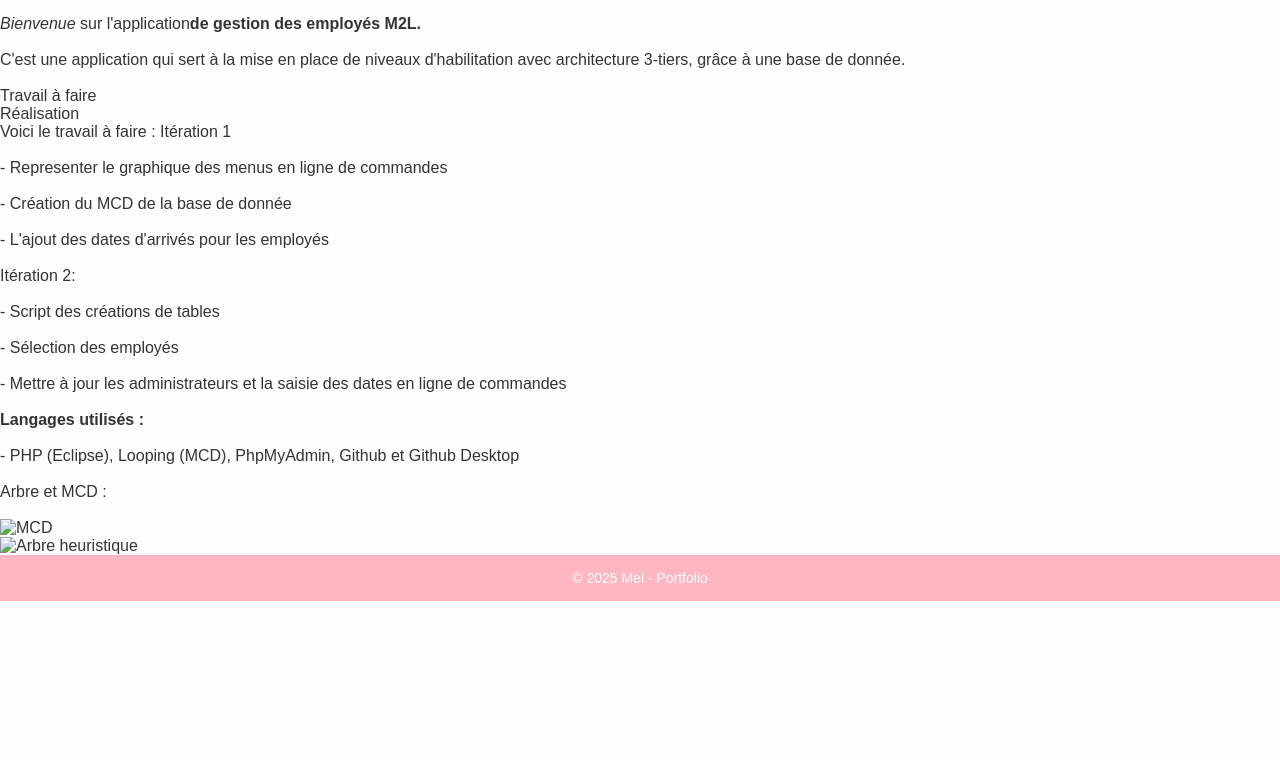
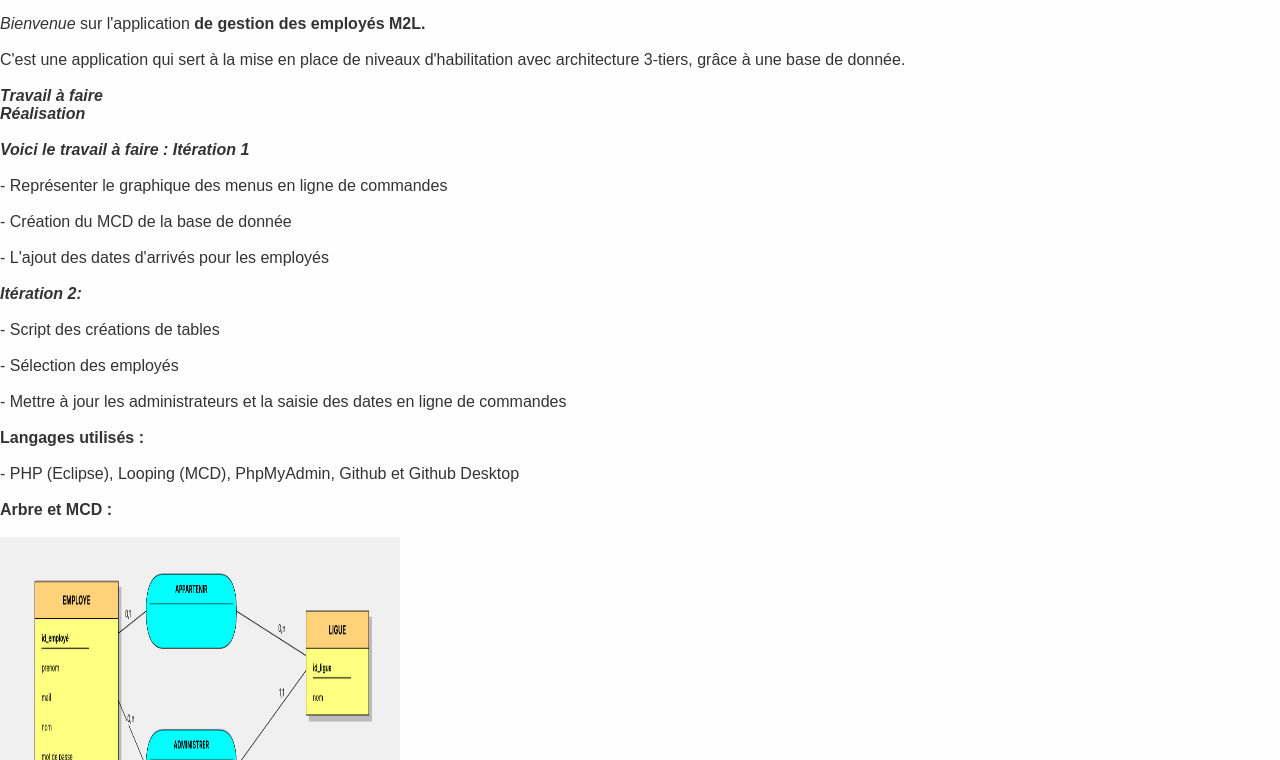
Before and after one commit to Mel1701/Portfolio, a plain HTML site: page personnel.html in a window 1280 px wide. Shown: the part 40-800 px from the top of the page. Drawn offline with Linux system fonts and the light colour scheme.

Commit message:
Update personnel.html

```diff
--- a/personnel.html
+++ b/personnel.html
@@ -10,36 +10,36 @@
 <body>
 
 
-<h1>Application Personnel</h1></br>
-<p><em>Bienvenue</em> sur l'application<strong>de gestion des employés  M2L.</strong> </p></br>
+<h1> Application Personnel </h1></br>
+<p><em> Bienvenue </em> sur l'application <strong> de gestion des employés  M2L. </strong> </p></br>
 
-<p>C'est une application qui sert à la mise en place de niveaux d'habilitation avec architecture 3-tiers, grâce à une base de donnée.</p></br>
+<p> C'est une application qui sert à la mise en place de niveaux d'habilitation avec architecture 3-tiers, grâce à une base de donnée. </p></br>
 
 <ol>
-	<li>Travail à faire</li>
-	<li>Réalisation</li>
+	<li><strong><em> Travail à faire </em></strong></li>
+	<li><strong><em> Réalisation </em></strong></li></br>
 </ol>
 </body>
 
 
-<p>Voici le travail à faire : Itération 1</p></br>
-<p> - Representer le graphique des menus en ligne de commandes</p></br>
+<p><strong><em> Voici le travail à faire : Itération 1 </em></strong></p></br>
+<p> - Représenter le graphique des menus en ligne de commandes</p></br>
 <p> - Création du MCD de la base de donnée</p></br>
 <p> - L'ajout des dates d'arrivés pour les employés</p></br>
 
-<p>Itération 2:</p></br>
+<p><strong><em> Itération 2: </em></strong></p></br>
 <p> - Script des créations de tables </p></br>
-<p> - Sélection des employés</p></br>
-<p> - Mettre à jour les administrateurs et la saisie des dates en ligne de commandes</p></br>
+<p> - Sélection des employés </p></br>
+<p> - Mettre à jour les administrateurs et la saisie des dates en ligne de commandes </p></br>
 
-<p><strong>Langages utilisés : </strong></p></br>
-<p> - PHP (Eclipse), Looping (MCD), PhpMyAdmin, Github et Github Desktop</p></br>
+<p><strong> Langages utilisés : </strong></p></br>
+<p> - PHP (Eclipse), Looping (MCD), PhpMyAdmin, Github et Github Desktop </p></br>
 
-<p>Arbre et MCD : </p></br>
+<p><strong> Arbre et MCD : </strong></p></br>
 
 
-<img src="images/MCD_dates.png" alt="MCD" width="400" height="341" /></br>
-<img src="images/arbre_menus_personnel.png" alt="Arbre heuristique" width="400" height="341" />
+<img src="MCD_dates.png" alt="MCD" width="400" height="341" /></br>
+<img src="arbre_menus_personnel.png" alt="Arbre heuristique" width="400" height="341" /></br>
 
   <footer>
     <p>© 2025 Mel - Portfolio </p>
```
